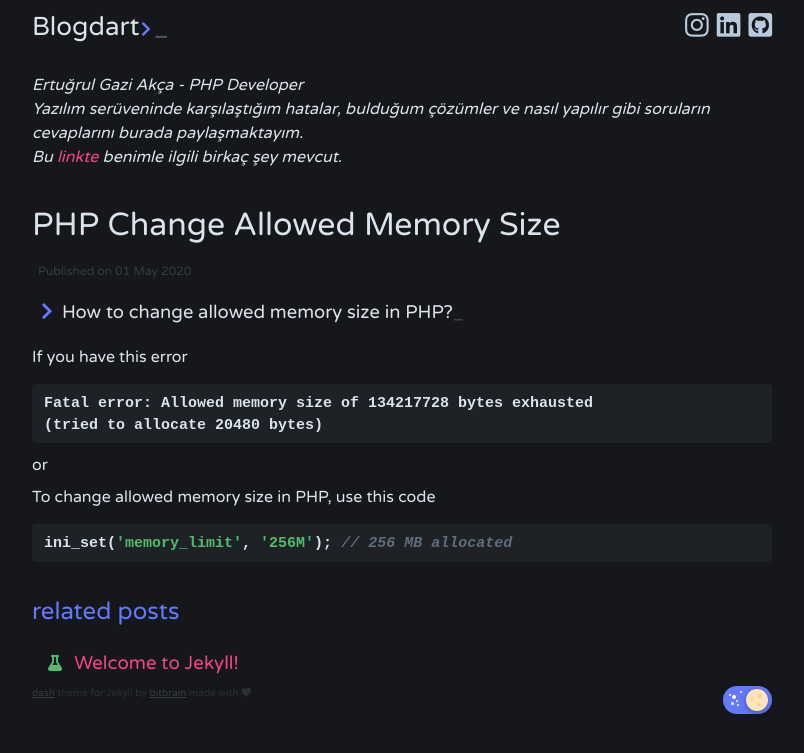
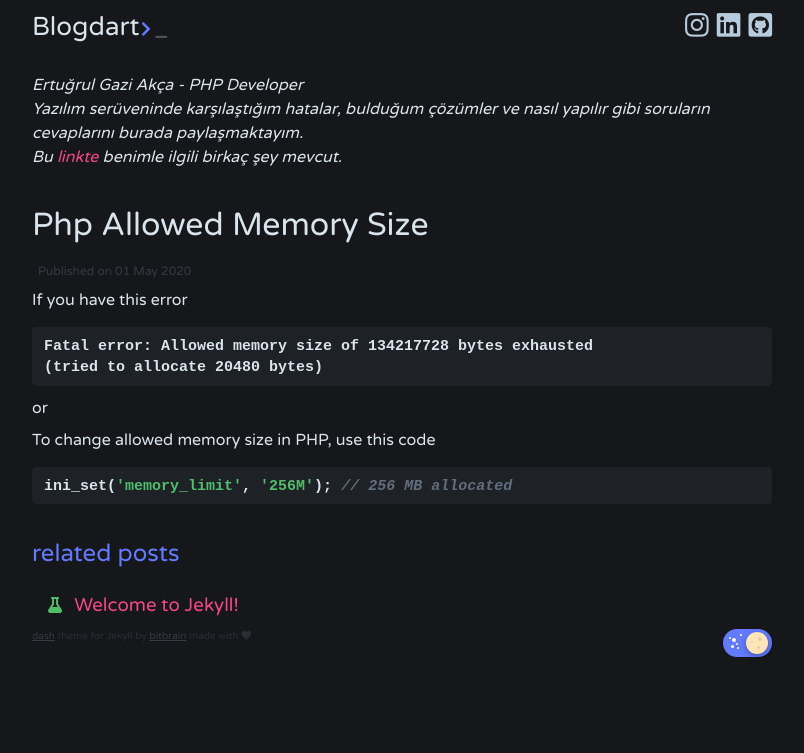
Before and after one commit to akcauser/blogdart, a Jekyll site: the page built from _posts/2020-05-01-php-allowed-memory-size.md, in a window 1280 px wide. Shown: the top 753 px of the page, without its empty margins (238-1042 px from the left). Built offline with Jekyll 4.4.1, drawn with Linux system fonts in a browser that asks for light colours; our own code applies the rules of GitHub Pages for plain Markdown files.

Commit message:
tag debug removed

````diff
--- a/_layouts/home.html
+++ b/_layouts/home.html
@@ -10,15 +10,13 @@ layout: default
         <div class="post-link-wrapper">
           <a href="{{ post.url | relative_url }}" class="post-link">{{ post.title }}</a>
           <div class="post-meta">
-            <!-- {% if site.plugins contains "jekyll/tagging" %} -->
+            {% if site.plugins contains "jekyll/tagging" %}
             <div class="post-tags">
-                <h2>Test tag</h2>
                 <a class="tag" href="123">tag1</a>
                 {% for tag in post.tags %}
-                <a class="tag" href="/tag/{{ tag }}/">{{ tag }}</a>
                 {% endfor %}
             </div>
-            <!-- {% endif %} -->
+            {% endif %}
             {% if site.date_format %}
               {{ post.date | date: site.date_format }}
             {% else %}
--- a/_posts/2020-05-01-php-allowed-memory-size.md
+++ b/_posts/2020-05-01-php-allowed-memory-size.md
@@ -1,10 +1,3 @@
----
-layout: post
-title:  "PHP Change Allowed Memory Size"
-description: How to change allowed memory size in PHP?
-tags: php memory
----
-
 If you have this error
 
 ```
````
